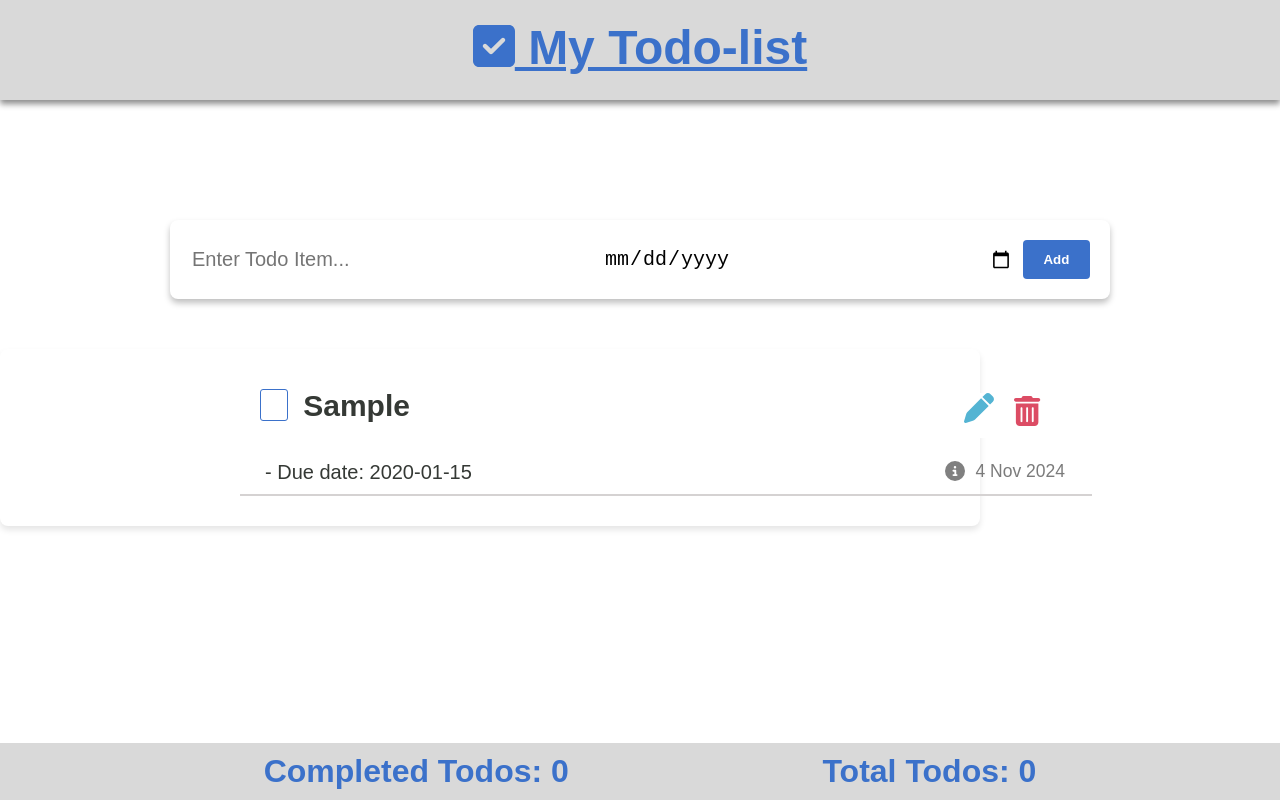
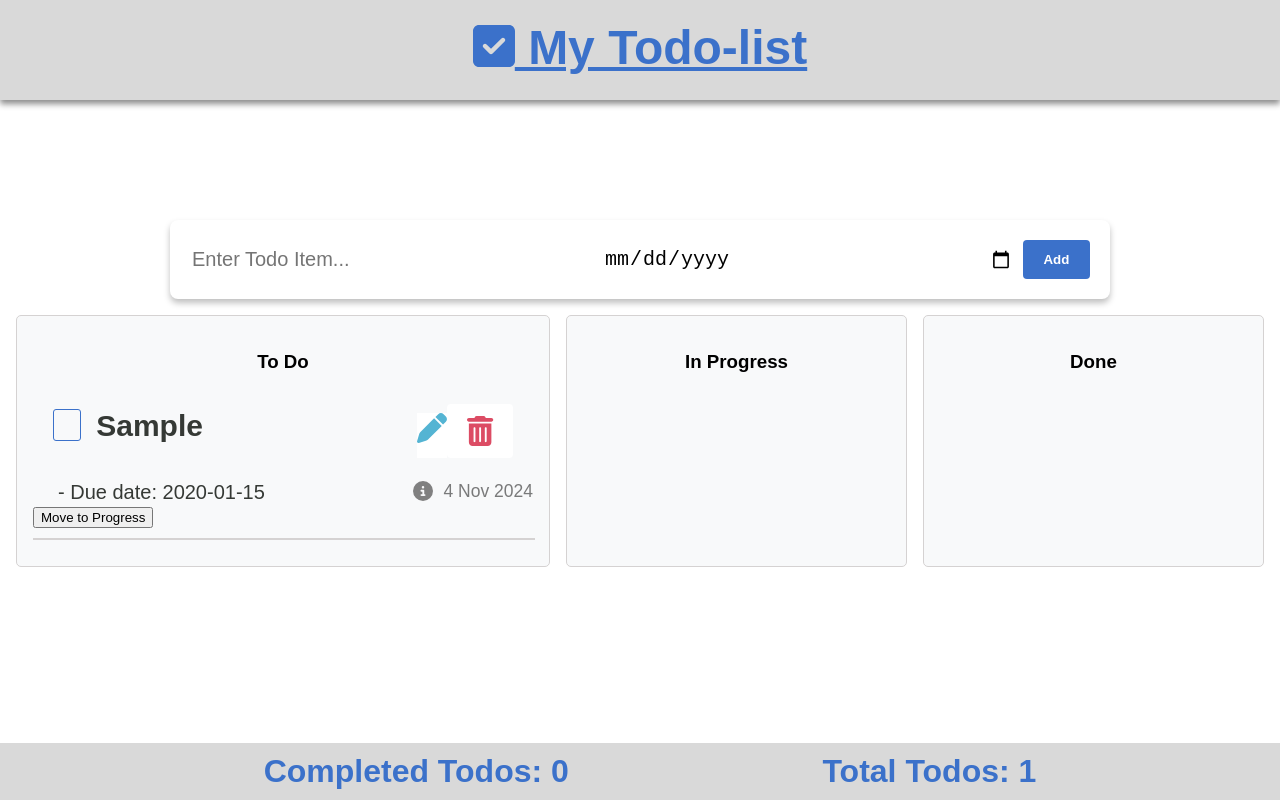
Before and after one commit to Wessam18/Todo-list-app, a React (Vite) app: page / in a window 1280 px wide. Both pictures are taken after typing "Sample", "2020-01-15" into the empty fields and a click on the button "Add". Built offline with nearby package versions, Linux system fonts and the light colour scheme.

Commit message:
kanban dashboard

```diff
--- a/src/components/Todo.jsx
+++ b/src/components/Todo.jsx
@@ -1,19 +1,14 @@
+// TodoList.js
 import { useEffect, useState } from "react";
 import TodoItem from "./TodoItem";
 import EditTodoModal from "./EditTodoModal";
 
-export default function TodoList() {
-    const [todos, setTodos] = useState(JSON.parse(localStorage.getItem("todos")) || []);
-    const [todo, setTodo] = useState({ id: Date.now(), name: "", done: false, dueDate: "", createdDate: "" });
+export default function TodoList({ todos, setTodos }) {
+  const [todo, setTodo] = useState({ id: Date.now(), name: "", done: false, dueDate: "", createdDate: "", status: "todo" });
   const [editingTodo, setEditingTodo] = useState(null);
   const [isEditModalOpen, setIsEditModalOpen] = useState(false);
 
-    const formatDate = (date) => {
-        const day = date.getDate();
-        const month = date.toLocaleString('default', { month: 'short' });
-        const year = date.getFullYear();
-        return `${day} ${month} ${year}`;
-    };
+  const formatDate = (date) => `${date.getDate()} ${date.toLocaleString('default', { month: 'short' })} ${date.getFullYear()}`;
 
   useEffect(() => {
     localStorage.setItem("todos", JSON.stringify(todos));
@@ -24,10 +19,11 @@ export default function TodoList() {
     const newTodo = {
       ...todo,
       id: Date.now(),
-            createdDate: formatDate(new Date())
+      createdDate: formatDate(new Date()),
+      status: "todo"
     };
     setTodos([...todos, newTodo]);
-        setTodo({ id: Date.now(), name: "", done: false, dueDate: "", createdDate: "" });
+    setTodo({ id: Date.now(), name: "", done: false, dueDate: "", createdDate: "", status: "todo" });
   }
 
   function handleDelete(item) {
@@ -35,10 +31,9 @@ export default function TodoList() {
   }
 
   function handleCheckboxClick(item) {
-        const updatedTodos = todos.map((todo) =>
+    setTodos(todos.map((todo) =>
       todo.id === item.id ? { ...todo, done: !todo.done } : todo
-        );
-        setTodos(updatedTodos);
+    ));
   }
 
   function openEditModal(item) {
@@ -53,46 +48,52 @@ export default function TodoList() {
 
   function handleEditSubmit(e) {
     e.preventDefault();
-        const updatedTodos = todos.map((todo) =>
+    setTodos(todos.map((todo) =>
       todo.id === editingTodo.id ? { ...editingTodo } : todo
-        );
-        setTodos(updatedTodos);
+    ));
     setIsEditModalOpen(false);
     setEditingTodo(null);
   }
 
-    const sortedTodos = todos.slice().sort((a, b) => Number(a.done) - Number(b.done));
+  // Function to change task status
+  function advanceStatus(item) {
+    const newStatus = item.status === "todo" ? "in-progress" : item.status === "in-progress" ? "done" : "todo";
+    setTodos(todos.map((todo) =>
+      todo.id === item.id ? { ...todo, status: newStatus } : todo
+    ));
+  }
+
+  const columns = {
+    "To Do": todos.filter((todo) => todo.status === "todo"),
+    "In Progress": todos.filter((todo) => todo.status === "in-progress"),
+    "Done": todos.filter((todo) => todo.status === "done")
+  };
 
   return (
     <>
       <form className="form" onSubmit={handleSubmit}>
         <div className="container">
-                    <input
-                        className="input-todo"
-                        onChange={(e) => setTodo({ ...todo, name: e.target.value })}
-                        value={todo.name}
-                        type="text"
-                        placeholder="Enter Todo Item..."
-                    />
-                    <input
-                        className="input-todo"
-                        onChange={(e) => setTodo({ ...todo, dueDate: e.target.value })}
-                        value={todo.dueDate}
-                        type="date"
-                        placeholder="Due Date..."
-                    />
+          <input className="input-todo" onChange={(e) => setTodo({ ...todo, name: e.target.value })} value={todo.name} type="text" placeholder="Enter Todo Item..." />
+          <input className="input-todo" onChange={(e) => setTodo({ ...todo, dueDate: e.target.value })} value={todo.dueDate} type="date" placeholder="Due Date..." />
           <button className="add-btn" type="submit">Add</button>
         </div>
       </form>
-            <div className="todo-list">
-                {sortedTodos.map((item) => (
+
+      <div className="kanban-board">
+        {Object.keys(columns).map((column) => (
+          <div key={column} className="kanban-column">
+            <h3>{column}</h3>
+            {columns[column].map((item) => (
               <TodoItem
                 key={item.id}
                 item={item}
                 onDelete={handleDelete}
                 onCheckboxClick={handleCheckboxClick}
                 onEdit={openEditModal}
+                advanceStatus={advanceStatus}
               />
+            ))}
+          </div>
         ))}
       </div>
 
--- a/src/components/TodoItem.jsx
+++ b/src/components/TodoItem.jsx
@@ -1,7 +1,7 @@
 import { FontAwesomeIcon } from '@fortawesome/react-fontawesome';
 import { faTrashCan, faPen, faCircleInfo, faSquareCheck, faSquare } from '@fortawesome/free-solid-svg-icons';
 
-export default function TodoItem({ item, onDelete, onCheckboxClick, onEdit }) {
+export default function TodoItem({ item, onDelete, onCheckboxClick, onEdit, advanceStatus }) {
   return (
     <div className="item">
       <div className="item-name">
@@ -50,6 +50,12 @@ export default function TodoItem({ item, onDelete, onCheckboxClick, onEdit }) {
           <span className="created-date">{`${item.createdDate}`}</span>
         </div>
       </div>
+      {/* Conditional button rendering based on task status */}
+      {item.status !== "done" && (
+        <button onClick={() => advanceStatus(item)} className="status-btn">
+          {item.status === "todo" ? "Move to Progress" : "Move to Done"}
+        </button>
+      )}
       <hr className="line" />
     </div>
   );
--- a/src/styles/style.css
+++ b/src/styles/style.css
@@ -86,13 +86,12 @@ body {
     font-size: 30px;
     padding: 20px;
     display: flex;
-    width: 800px;
     justify-content: space-between;
 }
 
 .line {
     border: 1px solid #d5d2d2;
-    width: 850px;
+    width: 500px;
 }
 
 .delete-btn {
@@ -108,7 +107,7 @@ body {
 .edit-btn {
     background-color: white;
     color: rgb(84, 180, 211, 1);
-    cursor: 'pointer';
+    cursor: pointer;
     padding-bottom: 15px;
 }
 
@@ -135,7 +134,6 @@ body {
     margin-left: 25px; /* Adjust spacing as desired */
     display: flex;
     justify-content: space-between;
-    width: 800px;
 
 }
 
@@ -183,3 +181,27 @@ body {
     padding: 8px 15px;
     cursor: pointer;
 }
+.kanban-board {
+    display: flex;
+    gap: 1rem;
+    padding: 1rem;
+}
+
+.kanban-column {
+    flex: 1;
+    background-color: #f8f9fa;
+    border: 1px solid #d5d2d2;
+    border-radius: 5px;
+    padding: 1rem;
+    margin-bottom: 4rem;
+}
+
+.kanban-column h3 {
+    text-align: center;
+    margin-bottom: 1rem;
+}
+
+.status-select {
+    margin-left: 1rem;
+    cursor: pointer;
+}
```
Lines whose indentation alone changed are shown as unchanged.
